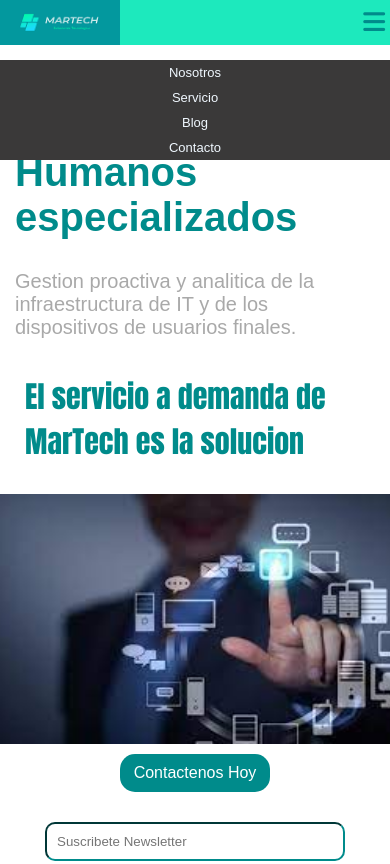
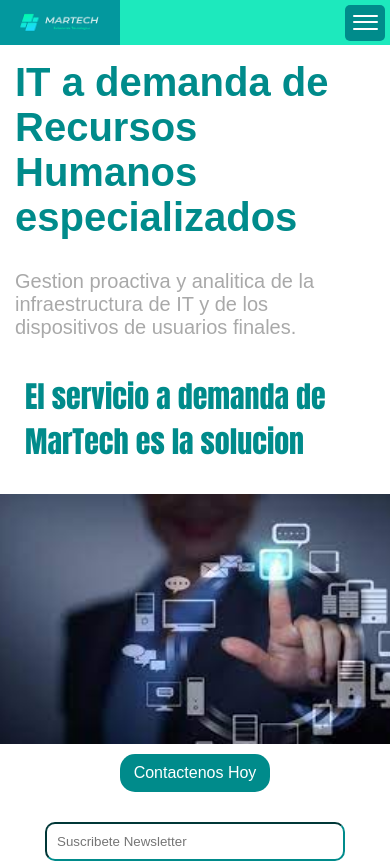
Before and after one commit to marianogit1987/pagina-web, a plain HTML site: page index.html in a window 390 px wide. Shown: the top 864 px of the page. Drawn offline with Linux system fonts and the light colour scheme.

Commit message:
ultima parte

```diff
--- a/index.html
+++ b/index.html
@@ -12,15 +12,21 @@
     <header class="header">
         <nav class="nav">
             <img src="./imagenes/Soluciones Tecnologica.png" alt="">
-            <button class="nav-toogle">
-            <i class="fa-solid fa-bars"></i>
-            </button>
-            <ul class="nav-menu">
-                <li class="nav-menu-item"><a href="#" class="nav-menu-link nav-link">Nosotros</a></li>
-                <li class="nav-menu-item"><a href="#" class="nav-menu-link nav-link">Servicio</a></li>
-                <li class="nav-menu-item"><a href="#" class="nav-menu-link nav-link">Blog</a></li>
-                <li class="nav-menu-item"><a href="#" class="nav-menu-link nav-link">Contacto</a></li>
+            <label for="menu-toggle">
+                <div class="menu-button">
+                    <span></span>
+                    <span></span>
+                    <span></span>
+                </div>
+            </label>
+            <input type="checkbok" id="menu-toggle" class= "menu-toggle">
+            <ul class="toggle">
+                <li>Nosotros</li>
+                <li>Servicio</li>
+                <li>Blog</li>
+                <li>Contacto</li>
             </ul>
+
         </nav>
     </header>
     <section>
--- a/style.css
+++ b/style.css
@@ -25,50 +25,63 @@ img{
 
 }
 
-.nav-link{
-    color: aliceblue;
-    text-decoration: none;
-
-}
-
-.nav-toogle{
-    color: darkcyan;
-    background: none;
-    border: none;
-    font-size: 25px;
-    justify-content: space-between;
-    margin: 5px;
-
-    display: none;
-}
-
-.li:checked + .nav-toogle{
-    display: block;
-}
 
 
-.nav-menu{
+.menu-button {
+    margin: 0 5px;
     display: flex;
-    margin-right: 10px;
-    list-style: none;
-}
-
-.nav-menu-item{
-  font-family: sans-serif;
-  font-size: 13px;
-  margin: 5px;
-  width: max-content;
+    flex-direction: column;
+    justify-content: space-around;
+    width: 40px;
+    height: 36px;
+    padding: 8px;
+    border-radius: 5px;
+    background: darkcyan;
+    cursor: pointer;
 
 
 }
 
-.nav-menu-link{
-    padding: 4px 8px;
-    border-radius: 8px;
+.menu-button span{
+    width: 25px;
+    height: 2px;
+    background: white;
+    border-radius: 5px;
+
 }
 
-.nav-menu-link:hover{
-    background-color: rgb(59, 117, 98);
+
+
+.menu-toggle {
+    display: none;
+}
+
+.toggle {
+    display: none;
+    text-align: center;
+    background: black;
+    border-radius: 8px;
+    padding: 15px;
+    width: 230px;
+    margin: 0 10px;
+
+
+}
+
+ .toggle li {
+     list-style: none;
+     display: block;
+     padding: 10px 0;
+     color: white;
+
+
+}
+
+
+
+
+.nav-menu:hover{
+    background-color: #3b7562;
     transition: 0.5s;
 }
 
@@ -196,44 +209,24 @@ p{
 
 .Lugar{
 
-    font-family: sans-serif;
+    font-family:Georgia, 'Times New Roman', Times, serif;
     font-size: 15px;
     justify-content: center;
     align-items: center;
     display: flex;
     margin: 10px;
     height: 100px;
+
 }
 
 .telefono{
-    font-family: sans-serif;
+    font-family: Georgia, 'Times New Roman', Times, serif;
     font-size: 18px;
     margin: 10px;
 }
 
 .info{
-    font-family: sans-serif;
+    font-family: Georgia, 'Times New Roman', Times, serif;
     font-size: 15px;
     padding: 10px;
 }
-
-
-
-
-
-@media(max-width: 768px) {
-    .nav-menu{
-        flex-direction: column;
-        background-color: rgb(58, 57, 57);
-        top: 60px;
-        position:fixed;
-        left: none;
-        width: 100%;
-        align-items: center;
-
-
-    }
-
-    .nav-toogle{
-        display: block;
-    }
```
